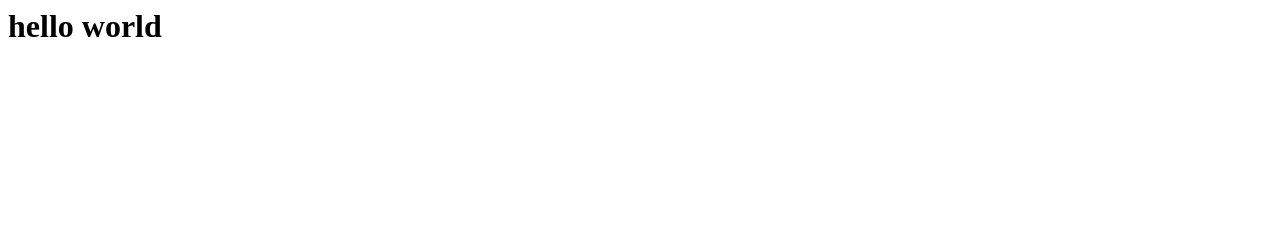
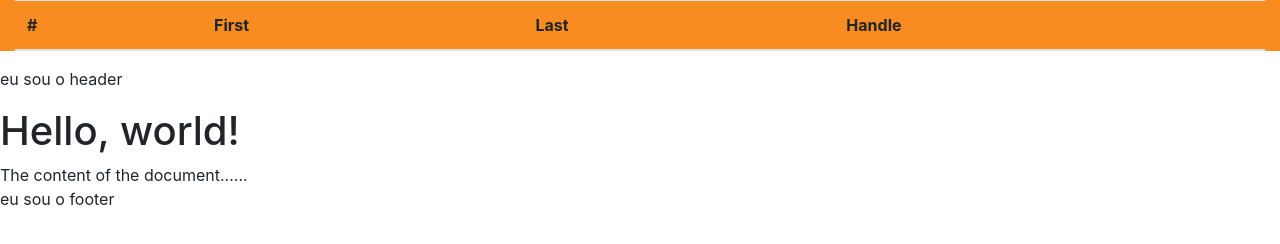
Before and after one commit to projeto-efv/cestinha, a plain HTML site: page index.html in a window 1280 px wide. Drawn offline with nearby package versions, Linux system fonts and the light colour scheme.

Commit message:
Começo de desenvolvimento e estruturação primária de header

```diff
--- a/index.html
+++ b/index.html
@@ -1 +1,57 @@
-<h1>hello world</h1>
+<!DOCTYPE html>
+<html lang="en">
+
+<head>
+    <!-- Required meta tags -->
+    <meta charset="utf-8">
+    <meta name="viewport" content="width=device-width, initial-scale=1, shrink-to-fit=no">
+
+    <!-- Bootstrap CSS -->
+    <link rel="stylesheet" href="https://stackpath.bootstrapcdn.com/bootstrap/4.4.1/css/bootstrap.min.css">
+
+    <!-- Optional JavaScript -->
+    <!-- jQuery first, then Popper.js, then Bootstrap JS -->
+    <script src="https://code.jquery.com/jquery-3.4.1.min.js"></script>
+    <script src="https://cdn.jsdelivr.net/npm/popper.js@1.16.0/dist/umd/popper.min.js"></script>
+    <script src="https://stackpath.bootstrapcdn.com/bootstrap/4.4.1/js/bootstrap.min.js"></script>
+
+    <title>Protótipo Euphoria Foto e Vídeo</title>
+
+    <!-- Import de arquivo de estilização style.css -->
+    <link rel="stylesheet" href="style.css">
+
+
+</head>
+
+<header>
+    <div class="col-md-12 background-laranja">
+        <table class="table">
+            <thead>
+                <tr>
+                    <th scope="col">#</th>
+                    <th scope="col">First</th>
+                    <th scope="col">Last</th>
+                    <th scope="col">Handle</th>
+                </tr>
+            </thead>
+        </table>
+    </div>
+    <p>eu sou o header</p>
+</header>
+
+<body>
+    <h1>Hello, world!</h1>
+    The content of the document......
+
+    <script>
+        window.onload = function () {
+            alert("welcome");
+        };
+    </script>
+</body>
+
+<footer>
+    <p>eu sou o footer</p>
+</footer>
+
+</html>
--- /dev/null
+++ b/style.css
@@ -0,0 +1,3 @@
+.background-laranja{
+    background-color: #f88c20;
+}
```
Also changed, not shown: footer.html (added, +14 -0 lines), header.html (added, +14 -0 lines).
